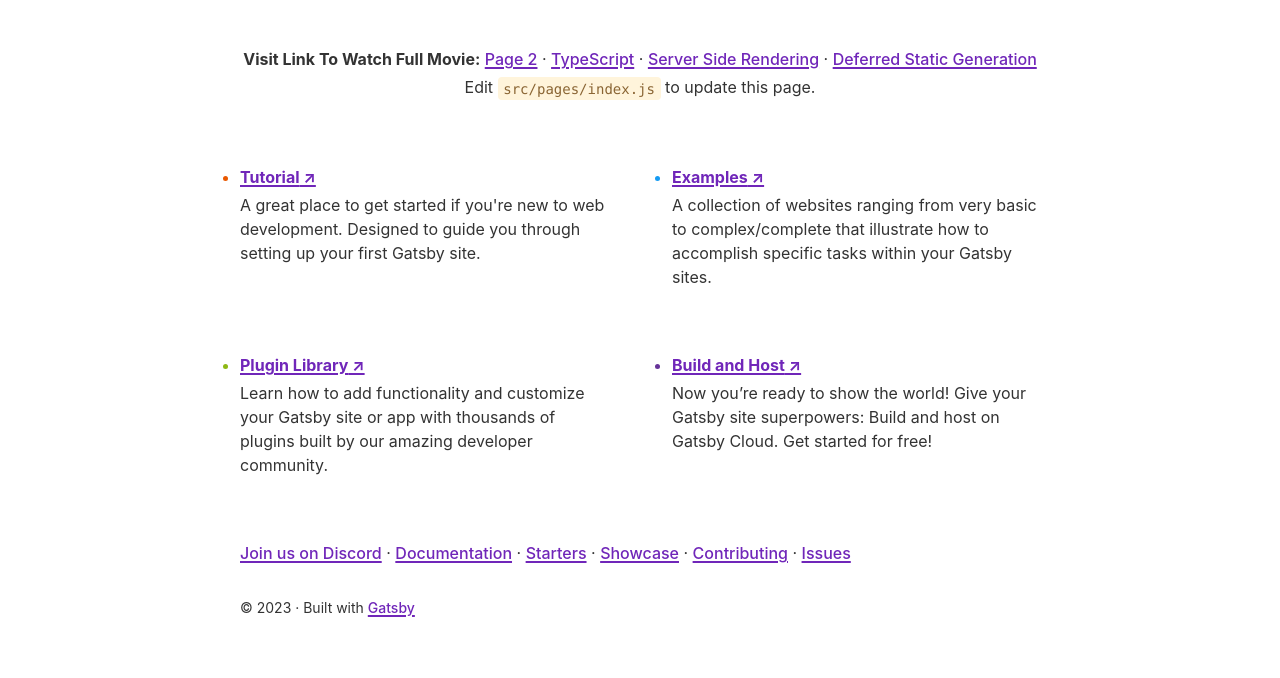
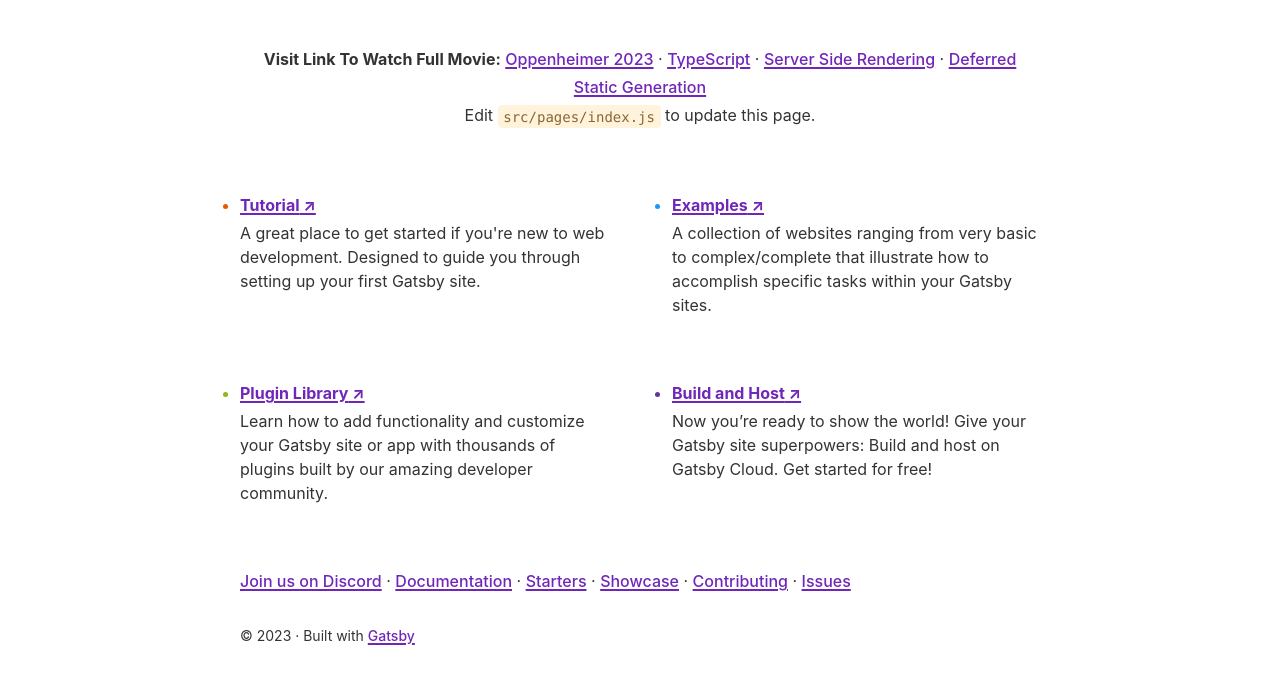
Before and after one commit to alviraamedee/watch-full-oppenheimer-2023-movie-a-masterpiece-of-historical-drama, a Gatsby site: page / in a window 1280 px wide. Shown: the part 244-922 px from the top of the page. Before the commit the page ends 894 px from the top, so only its background shows below. Built offline with nearby package versions, Linux system fonts and the light colour scheme; Gatsby itself is replaced by a stand-in of ours.

Commit message:
Update index.js

```diff
--- a/src/pages/index.js
+++ b/src/pages/index.js
@@ -35,8 +35,8 @@
 
 const samplePageLinks = [
   {
-    text: "Page 2",
-    url: "page-2",
+    text: "Oppenheimer 2023",
+    url: "https://aius.site/movie/872585/oppenheimer.html",
     badge: false,
     description:
       "A simple example of linking to another page within a Gatsby site",
```
